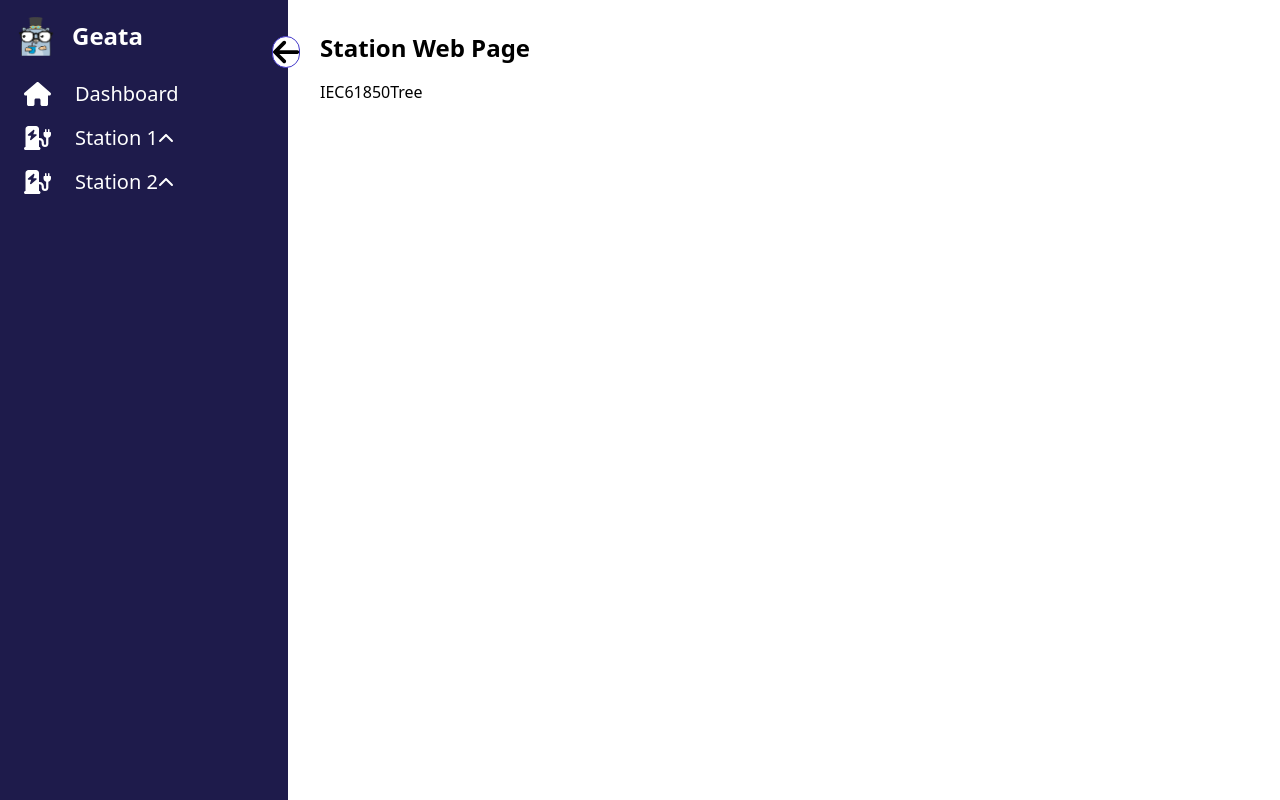
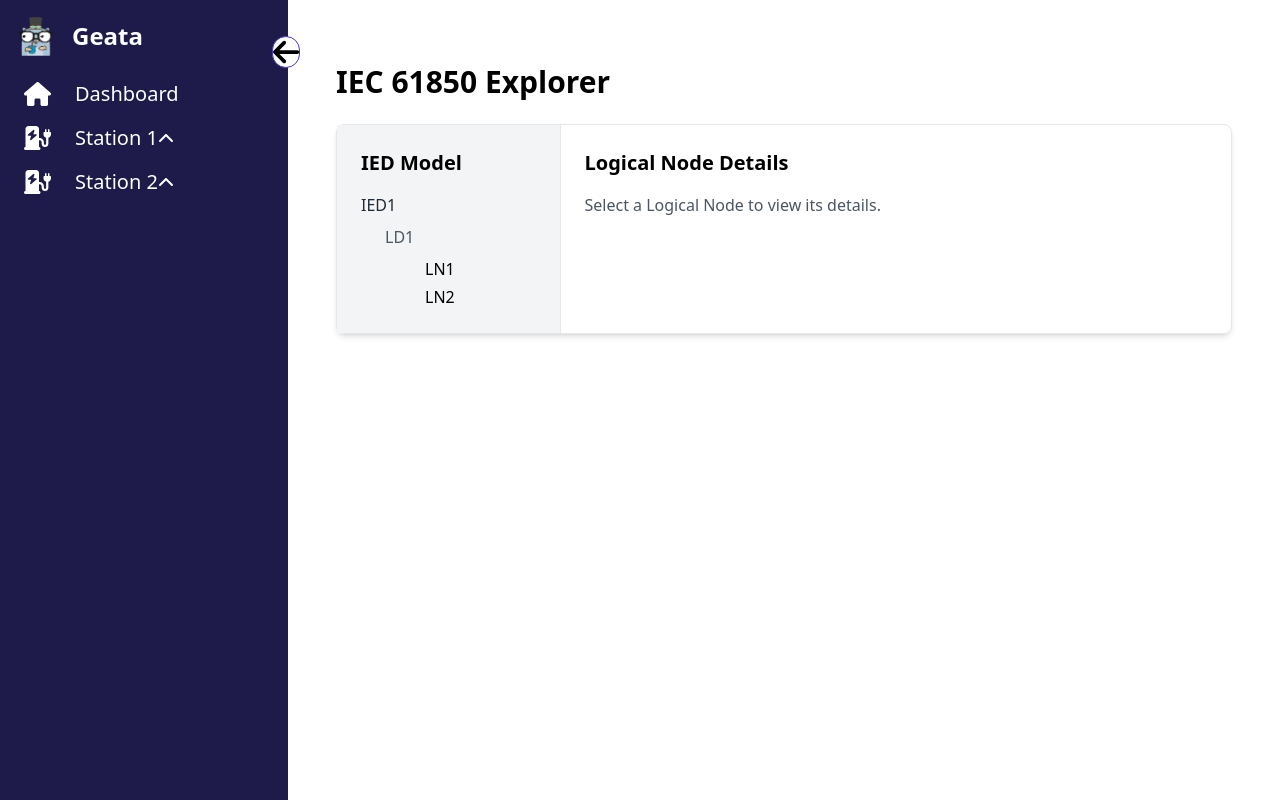
Before and after one commit to lng2020/geata, a Vue app in the folder web/: page /station/1 in a window 1280 px wide. Built offline with nearby package versions, Linux system fonts and the light colour scheme.

Commit message:
Draft IEC61850 Tree

```diff
--- a/web/src/components/IEC61850Tree.vue
+++ b/web/src/components/IEC61850Tree.vue
@@ -1,7 +1,128 @@
 <template>
-  <div>IEC61850Tree</div>
+  <div class="container mx-auto px-4 py-8">
+    <h2 class="text-3xl font-bold mb-6">IEC 61850 Explorer</h2>
+    <div class="flex border rounded-lg shadow-md">
+      <!-- Left Side: IED Model -->
+      <div class="w-1/4 bg-gray-100 p-6 border-r">
+        <h3 class="text-xl font-semibold mb-4">IED Model</h3>
+        <ul class="space-y-4">
+          <li v-for="(ied, iedIndex) in iedModel" :key="iedIndex">
+            <div class="flex items-center space-x-2">
+              <span class="text-gray-800 font-medium">{{ ied.name }}</span>
+            </div>
+            <ul v-if="ied.logicalDevices && ied.logicalDevices.length" class="ml-6 mt-2 space-y-2">
+              <li v-for="(ld, ldIndex) in ied.logicalDevices" :key="ldIndex">
+                <div class="flex items-center space-x-2">
+                  <span class="text-gray-600">{{ ld.name }}</span>
+                </div>
+                <ul v-if="ld.logicalNodes && ld.logicalNodes.length" class="ml-10 mt-2 space-y-1">
+                  <li v-for="(ln, lnIndex) in ld.logicalNodes" :key="lnIndex">
+                    <a
+                      href="#"
+                      @click.prevent="selectLogicalNode(ln.name)"
+                      :class="{ 'text-blue-600': selectedLN === ln.name }"
+                      class="hover:text-blue-600 focus:outline-none"
+                    >
+                      {{ ln.name }}
+                    </a>
+                  </li>
+                </ul>
+              </li>
+            </ul>
+          </li>
+        </ul>
+      </div>
+
+      <!-- Right Side: Logical Node Details -->
+      <div class="w-3/4 p-6">
+        <h3 class="text-xl font-semibold mb-4">Logical Node Details</h3>
+        <template v-if="selectedLogicalNode">
+          <table class="w-full border-collapse bg-white rounded-lg shadow-sm">
+            <thead>
+              <tr class="bg-gray-200 text-gray-700">
+                <th class="px-4 py-2 font-medium text-left">DO Name</th>
+                <th class="px-4 py-2 font-medium text-left">DA Name</th>
+                <th class="px-4 py-2 font-medium text-left">Reference</th>
+                <th class="px-4 py-2 font-medium text-left">Value</th>
+                <th class="px-4 py-2 font-medium text-left">Data Source</th>
+              </tr>
+            </thead>
+            <tbody>
+              <template v-for="(dObj, dObjIndex) in selectedLogicalNode.dataObjects" :key="dObjIndex">
+                <tr v-for="(dAttr, dAttrIndex) in dObj.dataAttributes" :key="dAttrIndex" class="border-t">
+                  <td v-if="dAttrIndex === 0" :rowspan="dObj.dataAttributes.length" class="px-4 py-2 align-top">{{ dObj.name }}</td>
+                  <td class="px-4 py-2">{{ dAttr.name }}</td>
+                  <td class="px-4 py-2">{{ dAttr.ref }}</td>
+                  <td class="px-4 py-2">{{ dAttr.value }}</td>
+                  <td class="px-4 py-2">{{ dAttr.dataSource }}</td>
+                </tr>
+              </template>
+            </tbody>
+          </table>
+        </template>
+        <p v-else class="text-gray-600">Select a Logical Node to view its details.</p>
+      </div>
+    </div>
+  </div>
 </template>
 
-<script lang="ts" setup></script>
+<script lang="ts" setup>
+import { ref, computed } from 'vue';
 
-<style scoped></style>
+const iedModel = ref([
+  {
+    name: 'IED1',
+    logicalDevices: [
+      {
+        name: 'LD1',
+        logicalNodes: [
+          { name: 'LN1' },
+          { name: 'LN2' },
+        ],
+      },
+    ],
+  },
+]);
+
+const logicalNodes = ref([
+  {
+    name: 'LN1',
+    dataObjects: [
+      {
+        name: 'DO1',
+        dataAttributes: [
+          { name: 'DA1', ref: 'LN1.DO1.DA1', value: 'Value 1', dataSource: 'MQTT' },
+          { name: 'DA2', ref: 'LN1.DO1.DA2', value: 'Value 2', dataSource: 'MQTT' },
+        ],
+      },
+      {
+        name: 'DO2',
+        dataAttributes: [
+          { name: 'DA3', ref: 'LN1.DO2.DA3', value: 'Value 3', dataSource: 'Modbus' },
+        ],
+      },
+    ],
+  },
+  {
+    name: 'LN2',
+    dataObjects: [
+      {
+        name: 'DO3',
+        dataAttributes: [
+          { name: 'DA4', ref: 'LN2.DO3.DA4', value: 'Value 4', dataSource: 'IEC 61850' },
+        ],
+      },
+    ],
+  },
+]);
+
+const selectedLN = ref('');
+
+const selectedLogicalNode = computed(() => {
+  return logicalNodes.value.find(ln => ln.name === selectedLN.value);
+});
+
+function selectLogicalNode(lnName: string) {
+  selectedLN.value = lnName;
+}
+</script>
--- a/web/src/views/Station.vue
+++ b/web/src/views/Station.vue
@@ -1,6 +1,5 @@
 <template>
   <div class="p-4">
-    <h1 class="text-2xl font-semibold mb-4">Station Web Page</h1>
     <IEC61850Tree />
   </div>
 </template>
```
